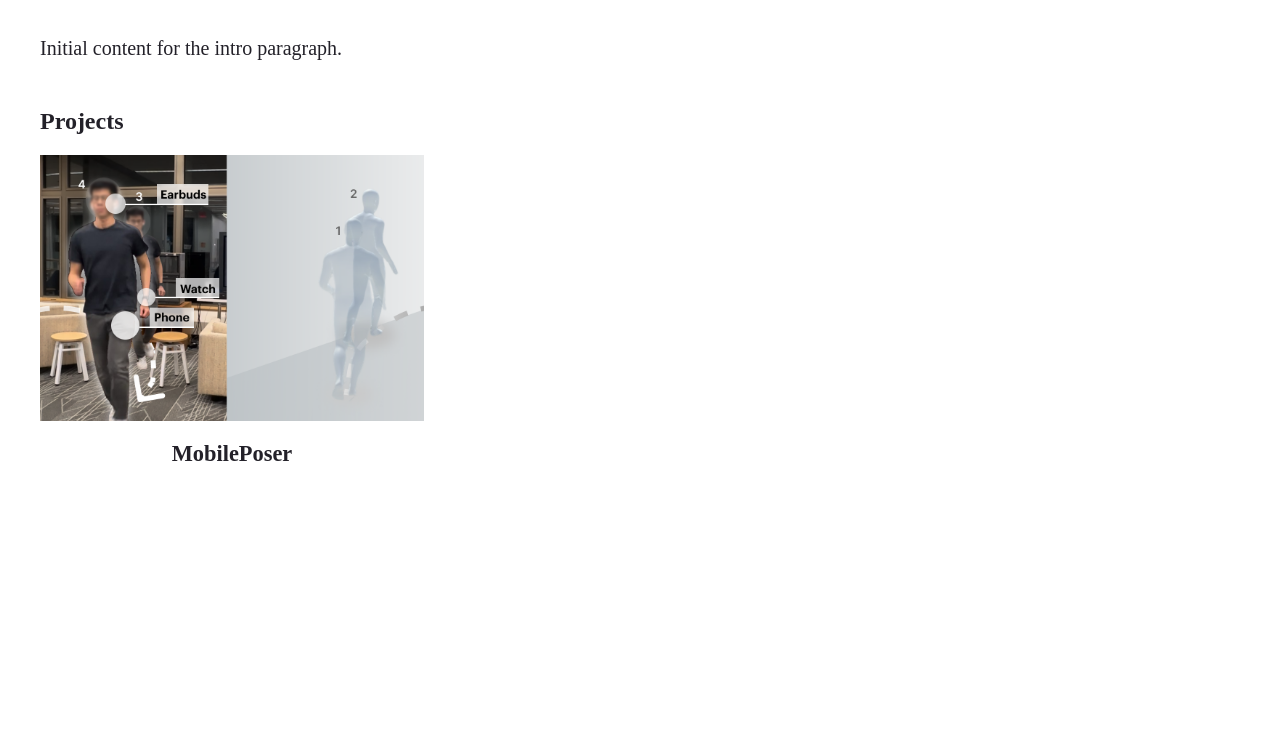
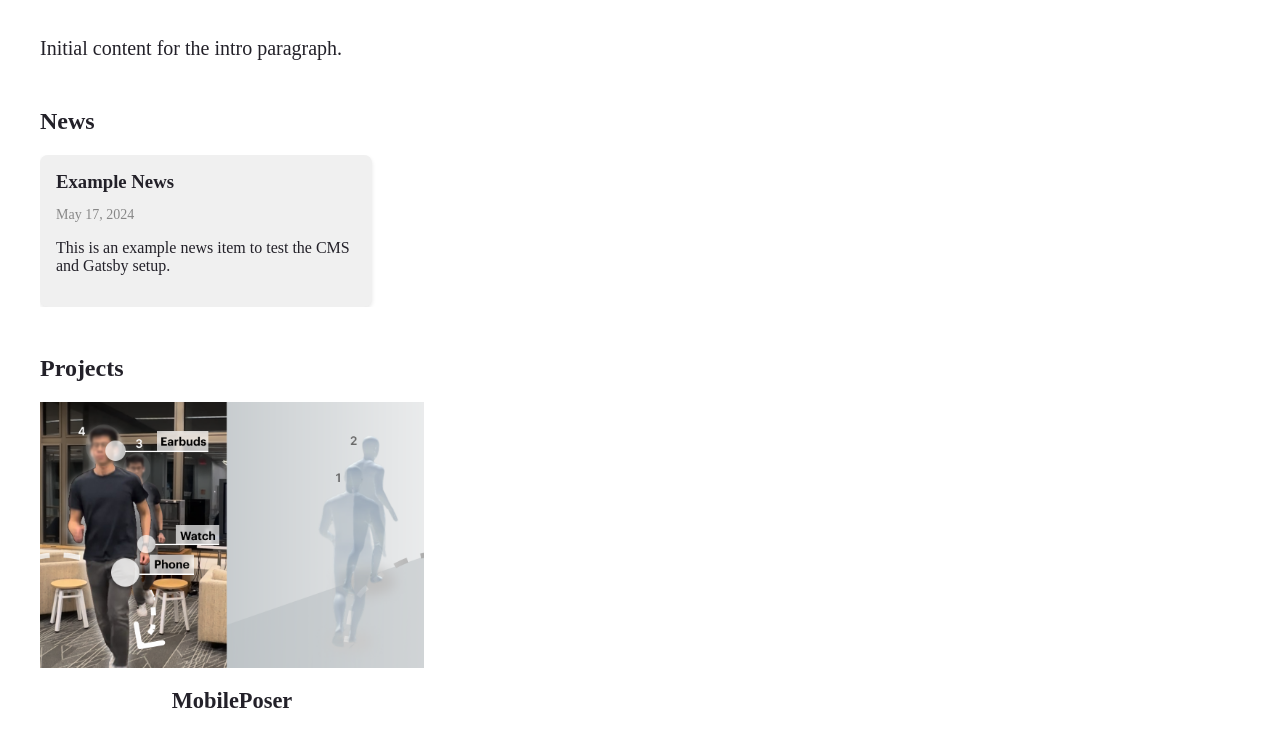
Before and after one commit to SPICExLAB/spice-lab.org, a Gatsby site: page / in a window 1280 px wide. Shown: the part 81-823 px from the top of the page. Before the commit the page ends 800 px from the top, so only its background shows below. Built offline with nearby package versions, Linux system fonts and the light colour scheme; Gatsby itself is replaced by a stand-in of ours.

Commit message:
add news example

```diff
--- /dev/null
+++ b/src/content/news/2024-05-17-example-news.md
@@ -0,0 +1,6 @@
+---
+type: "news"
+title: "Example News"
+date: "2024-05-17"
+content: "This is an example news item to test the CMS and Gatsby setup."
+---
--- a/src/pages/index.js
+++ b/src/pages/index.js
@@ -105,6 +105,11 @@ export const query = graphql`
     newsData: allMdx(filter: { frontmatter: { type: { eq: "news" } } }) {
       nodes {
         id
+        frontmatter {
+          title
+          date(formatString: "MMMM DD, YYYY")
+          content
+        }
       }
     }
   }
```
